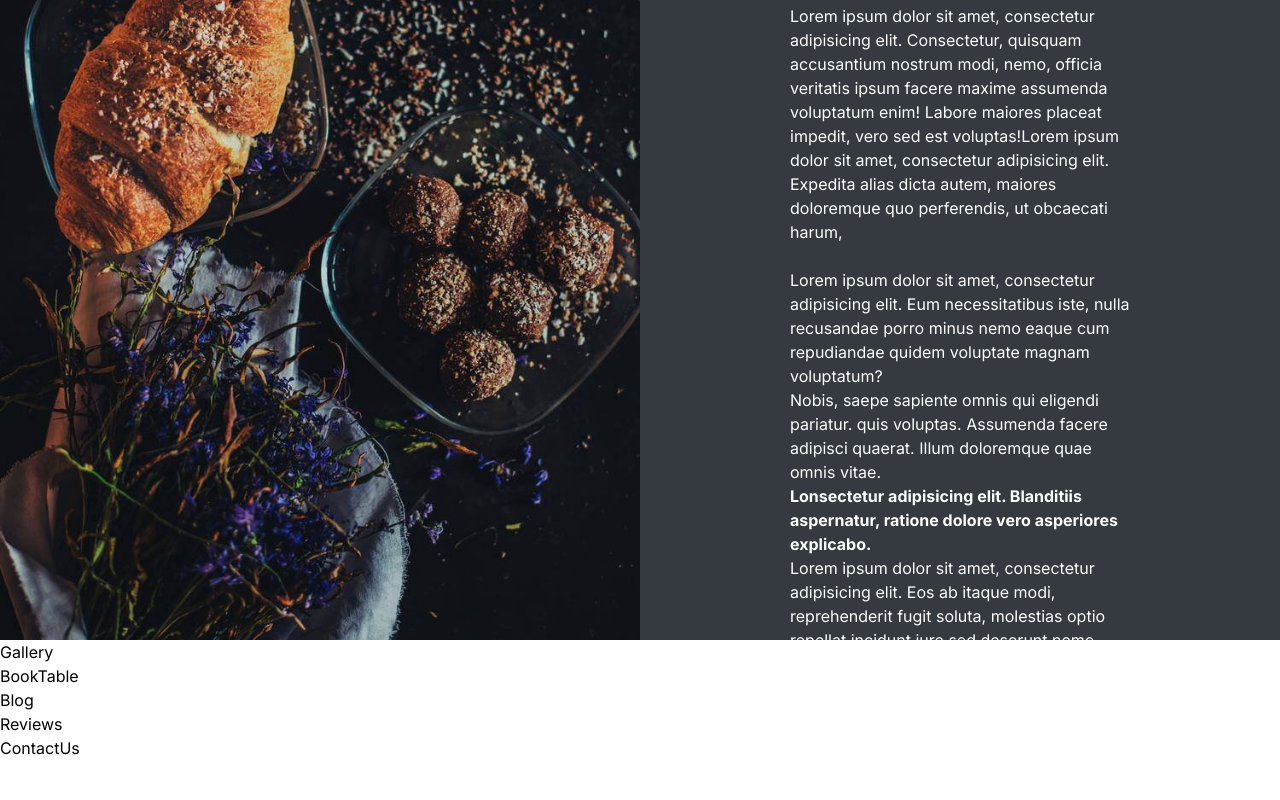
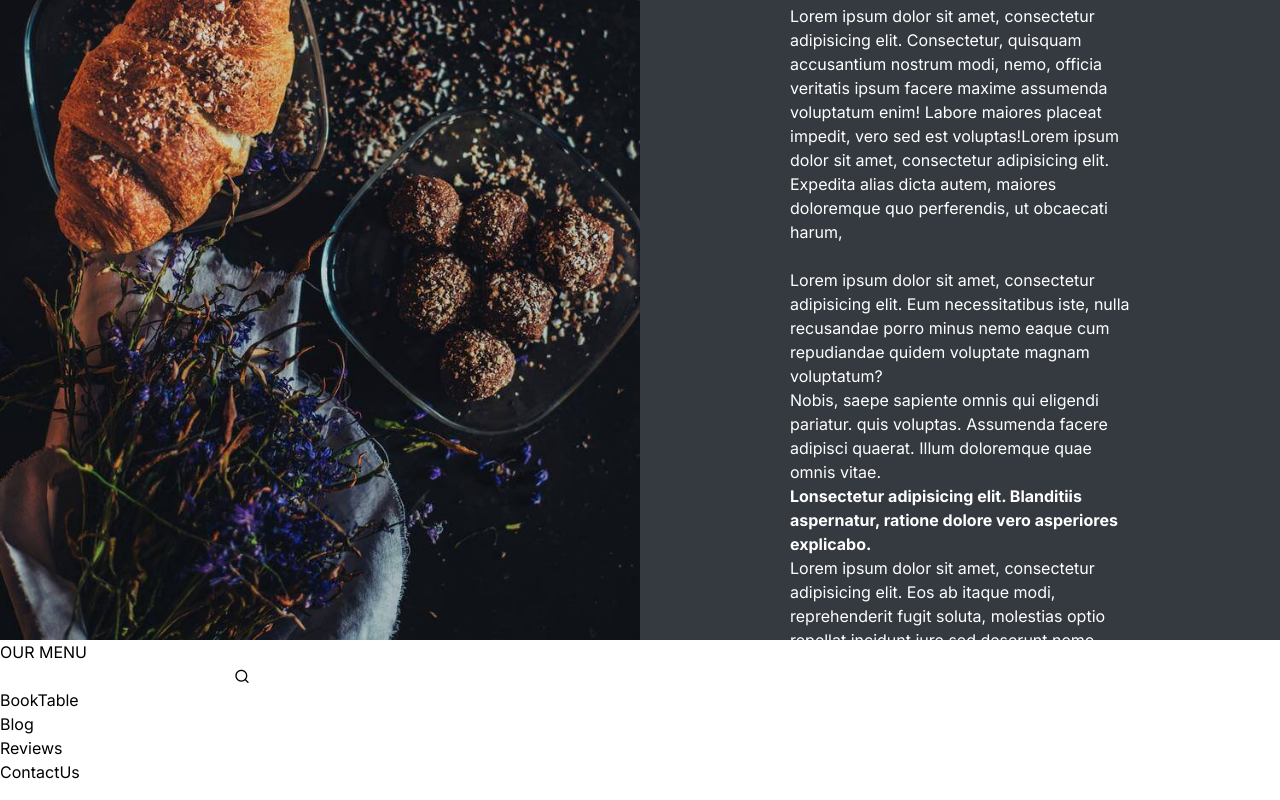
Before and after one commit to KirilSZyapkov/food_hunt, a Next.js app: page / in a window 1280 px wide. Shown: the part 960-1760 px from the top of the page. Built offline with nearby package versions, Linux system fonts and the light colour scheme.

Commit message:
Styling "Our Menu" section.

```diff
--- a/app/components/gallery/Gallery.tsx
+++ b/app/components/gallery/Gallery.tsx
@@ -1,9 +1,18 @@
-import React from 'react'
+import React from "react";
 
 function Gallery() {
   return (
-    <div>Gallery</div>
-  )
+    <section>
+      <div>
+        <h2>OUR MENU</h2>
+      </div>
+      <form>
+        <input />
+        <button><i className="uil uil-search"></i></button>
+      </form>
+      <div></div>
+    </section>
+  );
 }
 
-export default Gallery
+export default Gallery;
--- a/app/layout.tsx
+++ b/app/layout.tsx
@@ -16,7 +16,7 @@
 }) {
   return (
     <html lang="en">
-
+      <link rel="stylesheet" href="https://unicons.iconscout.com/release/v4.0.8/css/line.css"/>
       <body className={inter.className}>{children}</body>
     </html>
   )
```
Also changed, not shown: service/index.tsx (added, +16 -0 lines).
